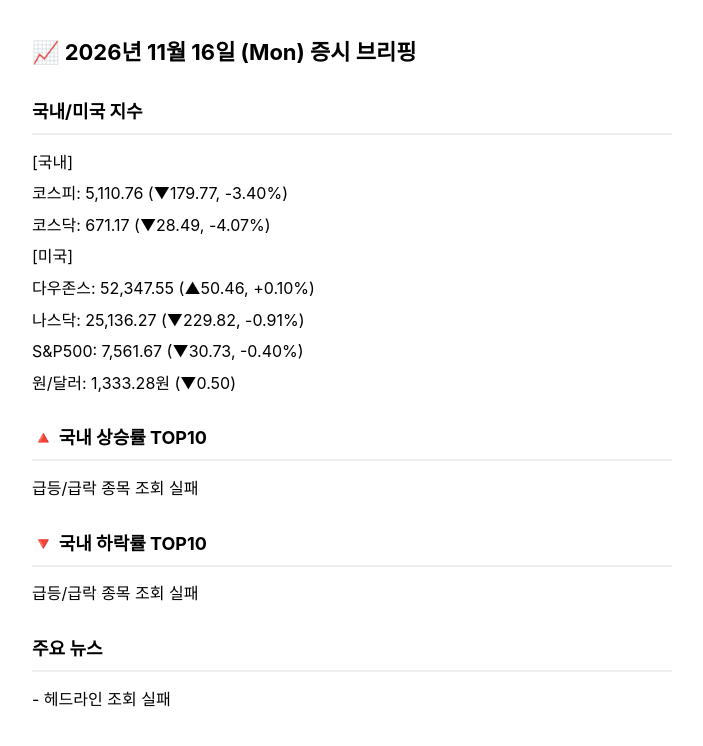
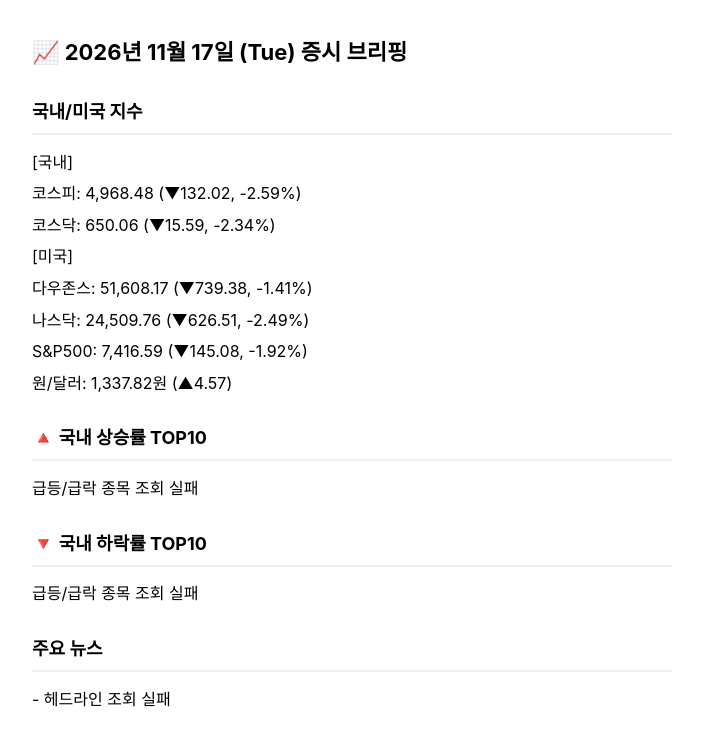
Before and after one commit to kbjwind1-cell/kakao-stock-alert, a plain HTML site: page docs/index.html in a window 1280 px wide. Shown: the whole page, without its empty margins (288-991 px from the left). Drawn offline with Linux system fonts and the light colour scheme.

Commit message:
매일 증시 브리핑 업데이트

```diff
--- a/docs/index.html
+++ b/docs/index.html
@@ -1,7 +1,7 @@
 <!DOCTYPE html>
 <html lang="ko"><head><meta charset="utf-8">
 <meta name="viewport" content="width=device-width, initial-scale=1">
-<title>2026년 11월 16일 (Mon) 증시 브리핑</title>
+<title>2026년 11월 17일 (Tue) 증시 브리핑</title>
 <meta http-equiv="Cache-Control" content="no-cache, no-store, must-revalidate">
 <meta http-equiv="Pragma" content="no-cache">
 <meta http-equiv="Expires" content="0">
@@ -12,13 +12,13 @@ h2 { font-size: 18px; margin-top: 28px; border-bottom: 2px solid #eee; padding-b
 p { margin: 6px 0; white-space: pre-wrap; }
 </style></head>
 <body>
-<h1>📈 2026년 11월 16일 (Mon) 증시 브리핑</h1>
+<h1>📈 2026년 11월 17일 (Tue) 증시 브리핑</h1>
 <h2>국내/미국 지수</h2><p>[국내]</p>
-<p>코스피: 5,110.76 (▼179.77, -3.40%)</p>
-<p>코스닥: 671.17 (▼28.49, -4.07%)</p>
+<p>코스피: 4,968.48 (▼132.02, -2.59%)</p>
+<p>코스닥: 650.06 (▼15.59, -2.34%)</p>
 <p>[미국]</p>
-<p>다우존스: 52,347.55 (▲50.46, +0.10%)</p>
-<p>나스닥: 25,136.27 (▼229.82, -0.91%)</p>
-<p>S&amp;P500: 7,561.67 (▼30.73, -0.40%)</p>
-<p>원/달러: 1,333.28원 (▼0.50)</p><h2>🔺 국내 상승률 TOP10</h2><p>급등/급락 종목 조회 실패</p><h2>🔻 국내 하락률 TOP10</h2><p>급등/급락 종목 조회 실패</p><h2>주요 뉴스</h2><p>- 헤드라인 조회 실패</p>
+<p>다우존스: 51,608.17 (▼739.38, -1.41%)</p>
+<p>나스닥: 24,509.76 (▼626.51, -2.49%)</p>
+<p>S&amp;P500: 7,416.59 (▼145.08, -1.92%)</p>
+<p>원/달러: 1,337.82원 (▲4.57)</p><h2>🔺 국내 상승률 TOP10</h2><p>급등/급락 종목 조회 실패</p><h2>🔻 국내 하락률 TOP10</h2><p>급등/급락 종목 조회 실패</p><h2>주요 뉴스</h2><p>- 헤드라인 조회 실패</p>
 </body></html>
```
